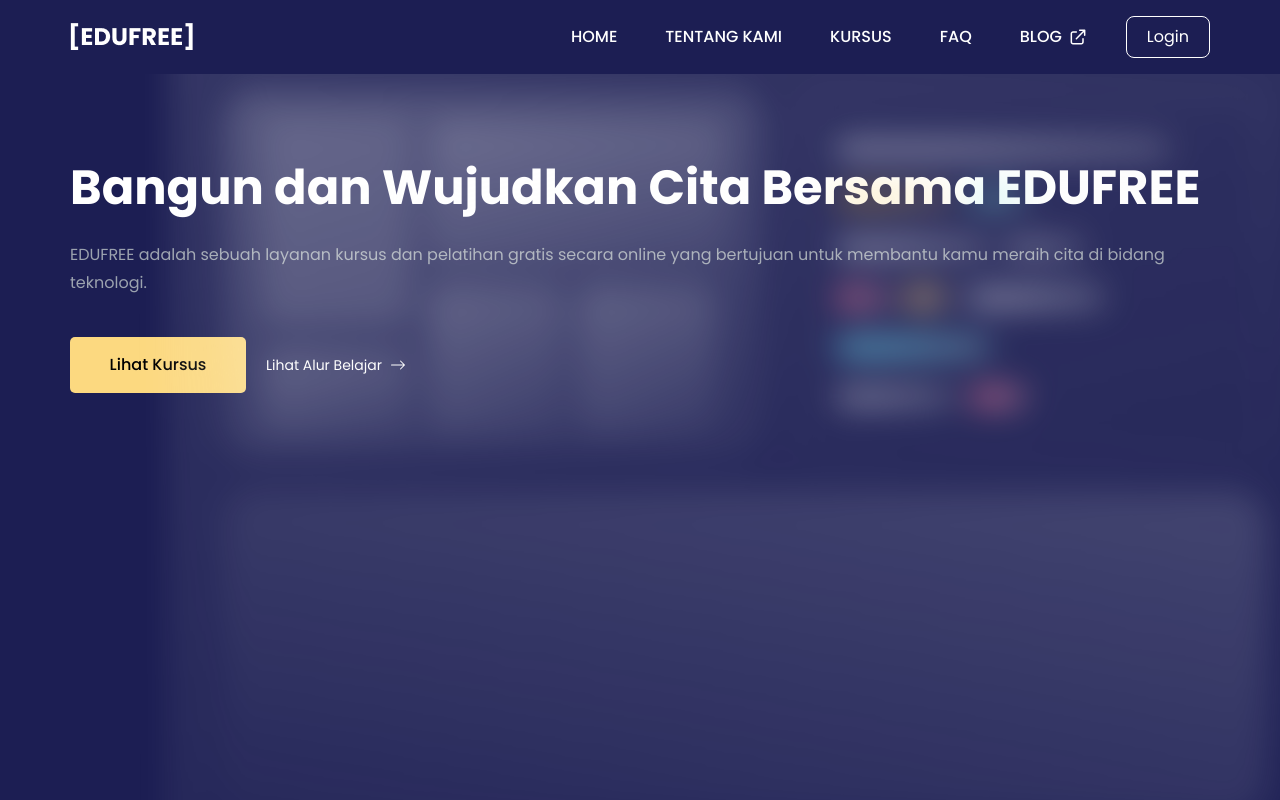
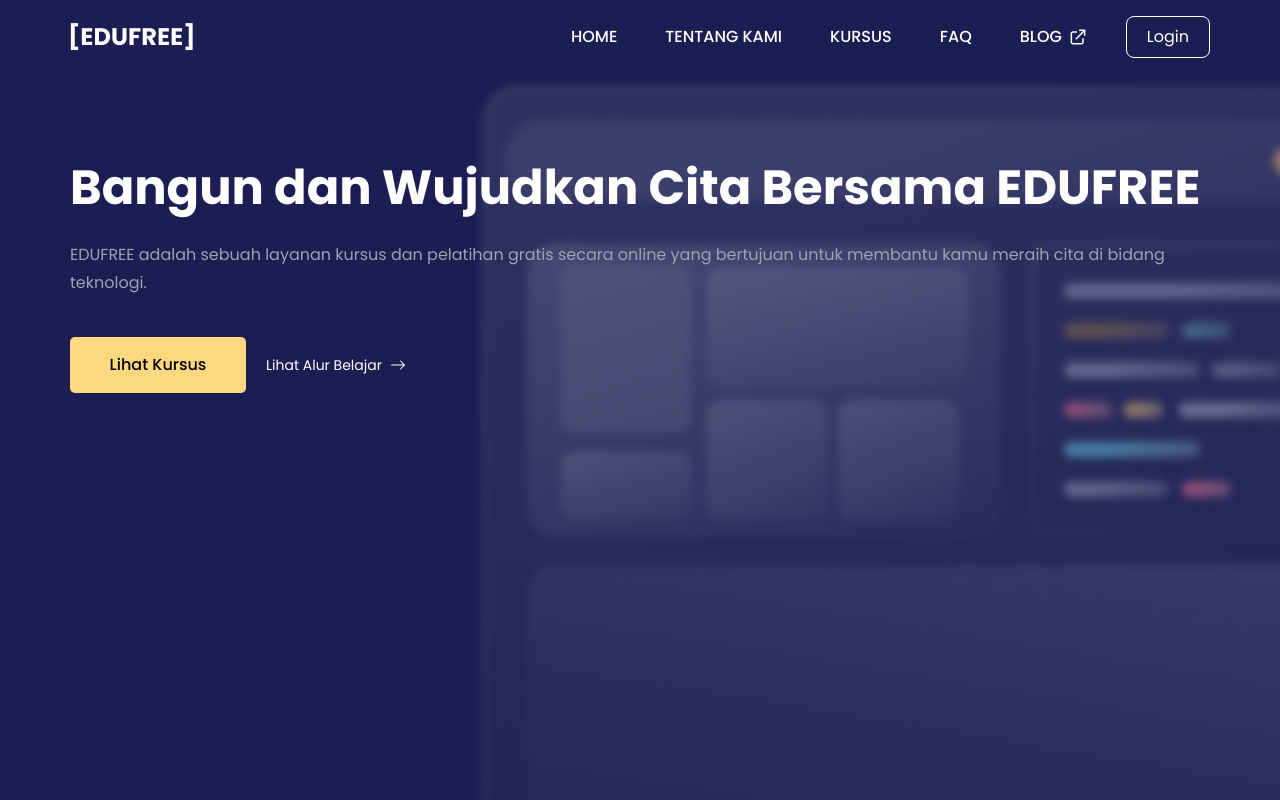
Before and after one commit to Taufik-H/edufree, a React (Vite) app: page / in a window 1280 px wide. Shown: the top 800 px of the page. Built offline with nearby package versions, Linux system fonts and the light colour scheme.

Commit message:
feat: move the image index

```diff
--- a/src/sections/Hero.jsx
+++ b/src/sections/Hero.jsx
@@ -3,27 +3,29 @@ import { Container, Button } from "../components";
 import { dataHero } from "../constant";
 import { hero1, hero3 } from "../assets";
 import { BsArrowRight } from "react-icons/bs";
+
 function Hero() {
   return (
     <>
-      <div className=" w-full min-h-[100vh] bg-[#1C1E53] overflow-hidden">
-        <Container className={`bg-[#1c1e53] max-w-[1440px] h-full`}>
+      <div className="w-full min-h-screen bg-[#1C1E53] overflow-hidden relative">
+        <div className="absolute top-0 left-0 z-50 w-full">
+          <Container className="max-w-[1440px] h-full">
             {dataHero.map((data, index) => (
-            <div className="" key={index}>
-              <h1 className="text-5xl spac font-bold text-white pt-20 leading-[67.2px] ">
+              <div className="z-50" key={index}>
+                <h1 className="text-5xl spac font-bold text-white pt-20 leading-[67.2px]">
                   {data.title}
                 </h1>
-              <p className="text-gray-400 pt-5 leading-7">{data.description}</p>
+                <p className="text-gray-400 pt-5 leading-7">
+                  {data.description}
+                </p>
                 <div className="flex pt-10 gap-5 items-center">
                   <Button
                     label={"Lihat Kursus"}
-                  className={`bg-[#FCD980] w-44 h-14 font-medium rounded-[5px]`}
+                    className="bg-[#FCD980] w-44 h-14 font-medium rounded-[5px]"
                     icon={BsArrowRight}
                   />
-
-                <button className="  text-white flex items-center gap-2">
+                  <button className="text-white flex items-center gap-2">
                     <a href="#" className="text-sm">
-                    {" "}
                       Lihat Alur Belajar
                     </a>
                     <BsArrowRight />
@@ -31,16 +33,15 @@ function Hero() {
                 </div>
               </div>
             ))}
-          <div className="blur-lg">
-            <div className="relative -mt-[400px]  ">
+          </Container>
+        </div>
+        <div className="absolute top-0 left-0 w-full h-full">
           <img
             src={hero1}
             alt="hero image"
-                className="absolute -right-[100px] -top-[100px] opacity-70 w-auto h-[1000px] object-fill"
+            className="absolute top-3 -right-[200px]  h-screen  w-[1000px] blur-sm opacity-50"
           />
         </div>
-          </div>
-        </Container>
       </div>
     </>
   );
--- a/src/sections/Navbar.jsx
+++ b/src/sections/Navbar.jsx
@@ -43,7 +43,7 @@ function Navbar() {
               animate={
                 !isOpen ? { opacity: 0, scale: 0 } : { opacity: 1, scale: 1 }
               }
-              className={` absolute bg-[#1C1E53] p-6 left-0 right-0 flex-col w-11/12 rounded-lg mt-10 ml-5`}
+              className={` absolute bg-[#1C1E53] p-6 left-0 right-0 flex-col w-11/12 rounded-lg mt-10 ml-5 z-[100] shadow-lg`}
             >
               {navItem.map((items, index) => (
                 <li
```
Lines whose indentation alone changed are shown as unchanged.
